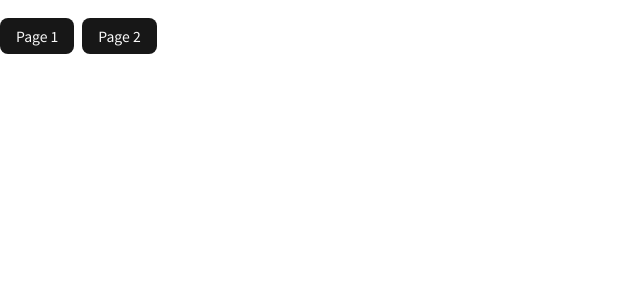
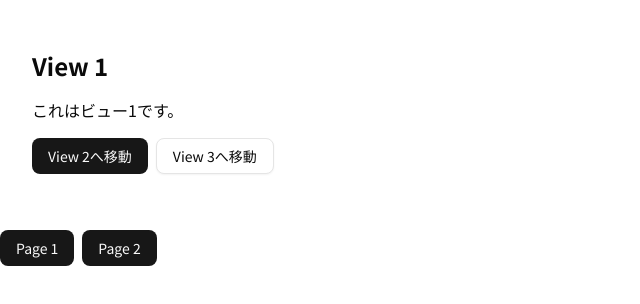
Before and after one commit to 112KA/x-repository-template, a React app in the folder apps/app-nextjs/: page /examples/transitions in a window 1280 px wide. Shown: the part 82-386 px from the top of the page, without its empty margins (0-640 px from the left). Built offline with nearby package versions, Linux system fonts and the light colour scheme.

Commit message:
feat: アニメーション管理のロジックを改善し、不要な参照を削除
feat: ビュー切り替え機能を追加し、ページモックアップを実装

```diff
--- a/apps/app-nextjs/src/app/(examples)/examples/page-mockup/page.tsx
+++ /dev/null
@@ -1,25 +0,0 @@
-'use client'
-
-import { View, ViewTransitionProvider } from '@constraints/transitions'
-import { createFadeStrategy } from '@constraints/transitions/strategies'
-import { View1 } from './views/view-1'
-import { View2 } from './views/view-2'
-import { View3 } from './views/view-3'
-
-export default function PageMockupPage() {
-  return (
-    <ViewTransitionProvider strategy={createFadeStrategy()} initialViewId="view-1">
-      <View id="view-1">
-        <View1 />
-      </View>
-
-      <View id="view-2">
-        <View2 />
-      </View>
-
-      <View id="view-3">
-        <View3 />
-      </View>
-    </ViewTransitionProvider>
-  )
-}
--- a/apps/app-nextjs/src/app/(examples)/examples/transitions/page.tsx
+++ b/apps/app-nextjs/src/app/(examples)/examples/transitions/page.tsx
@@ -1,8 +1,12 @@
 'use client'
 
 import { TransitionLink } from '@constraints/transitions/components/transition-link'
+import { createFadeStrategy, View, ViewTransitionProvider } from '@/app/_constraints/transitions'
 import { Button } from '@/components/ui/button'
 import { cn } from '@/lib/utils'
+import { View1 } from './_views/view-1'
+import { View2 } from './_views/view-2'
+import { View3 } from './_views/view-3'
 
 interface Props {
   className?: string
@@ -17,6 +21,22 @@ function ViewTransitionsIndex({ className }: Props) {
         </p>
       </div>
       <h1 className="text-3xl font-semibold">Page List</h1>
+
+      <ViewTransitionProvider
+        strategy={createFadeStrategy()}
+        initialViewId="view-1"
+      >
+        <View id="view-1">
+          <View1 />
+        </View>
+        <View id="view-2">
+          <View2 />
+        </View>
+        <View id="view-3">
+          <View3 />
+        </View>
+      </ViewTransitionProvider>
+
       <ul className="flex gap-2">
         <li>
           <Button asChild>
--- a/apps/app-nextjs/src/app/_constraints/transitions/hooks/use-transition-provider.ts
+++ b/apps/app-nextjs/src/app/_constraints/transitions/hooks/use-transition-provider.ts
@@ -9,7 +9,6 @@ export function useTransitionProvider(
   onExecute: () => Promise<void> | void,
 ) {
   const containerRef = useRef<HTMLDivElement>(null)
-  const isAnimatingRef = useRef(false)
   const strategyRef = useRef<ViewTransitionStrategy>(strategy)
 
   // strategy の更新
@@ -25,12 +24,6 @@ export function useTransitionProvider(
   // 実行関数（共通）
   const execute = useCallback(
     async () => {
-      if (isAnimatingRef.current)
-        return
-
-      isAnimatingRef.current = true
-
-      try {
       // アニメーション開始
       await strategyRef.current.beforeTransition({
         element: containerRef.current,
@@ -38,16 +31,11 @@ export function useTransitionProvider(
 
       // 実際の遷移処理を実行
       await onExecute()
-      }
-      catch (error) {
-        isAnimatingRef.current = false
-        throw error
-      }
     },
     [onExecute],
   )
 
-  return { containerRef, execute, isAnimatingRef, strategyRef }
+  return { containerRef, execute, strategyRef }
 }
 
 /**
--- a/apps/app-nextjs/src/app/_constraints/transitions/providers/page-transition-provider.tsx
+++ b/apps/app-nextjs/src/app/_constraints/transitions/providers/page-transition-provider.tsx
@@ -19,10 +19,9 @@ export interface PageTransitionProviderProps {
 export function PageTransitionProvider({ children, strategy }: PageTransitionProviderProps) {
   const router = useRouter()
   const pathname = usePathname()
-
-  // 遷移先URL を保持する ref（useCallback で参照するため）
   const hrefRef = useRef<string | null>(null)
   const isReplaceRef = useRef<boolean>(false)
+  const isAnimatingRef = useRef(false)
 
   const onExecute = useCallback(async () => {
     if (hrefRef.current) {
@@ -32,7 +31,7 @@ export function PageTransitionProvider({ children, strategy }: PageTransitionPro
     }
   }, [router])
 
-  const { containerRef, execute, isAnimatingRef, strategyRef } = useTransitionProvider(
+  const { containerRef, execute, strategyRef } = useTransitionProvider(
     strategy,
     onExecute,
   )
@@ -42,14 +41,22 @@ export function PageTransitionProvider({ children, strategy }: PageTransitionPro
 
   const transitionTo = useCallback(
     async (href: string, replace: boolean = false) => {
-      if (href === pathname)
+      if (href === hrefRef.current || isAnimatingRef.current)
         return
 
+      isAnimatingRef.current = true
       hrefRef.current = href
       isReplaceRef.current = replace
-      await execute()
+
+      try {
+        await execute()
+      }
+      catch (error) {
+        isAnimatingRef.current = false
+        throw error
+      }
     },
-    [execute, pathname],
+    [execute],
   )
 
   const routerValue = useMemo(
--- a/apps/app-nextjs/src/app/_constraints/transitions/providers/view-transition-provider.tsx
+++ b/apps/app-nextjs/src/app/_constraints/transitions/providers/view-transition-provider.tsx
@@ -19,6 +19,7 @@ export interface ViewTransitionProviderProps {
 export function ViewTransitionProvider({ children, strategy, initialViewId }: ViewTransitionProviderProps) {
   const [currentViewId, setCurrentViewId] = useState<string | null>(initialViewId ?? null)
   const strategyRef = useRef<ViewTransitionStrategy>(strategy)
+  const isAnimatingRef = useRef(false)
   const pendingViewRef = useRef<string | null>(null)
 
   const onExecute = useCallback(async () => {
@@ -31,7 +32,7 @@ export function ViewTransitionProvider({ children, strategy, initialViewId }: Vi
     pendingViewRef.current = null
   }, [])
 
-  const { containerRef, execute, isAnimatingRef } = useTransitionProvider(
+  const { containerRef, execute } = useTransitionProvider(
     strategy,
     onExecute,
   )
@@ -40,14 +41,21 @@ export function ViewTransitionProvider({ children, strategy, initialViewId }: Vi
 
   const switchView = useCallback(
     async (toViewId: string) => {
-      if (toViewId === currentViewId || isAnimatingRef.current)
+      if (toViewId === pendingViewRef.current || isAnimatingRef.current)
         return
 
+      isAnimatingRef.current = true
       pendingViewRef.current = toViewId
 
-      await execute()
+      try {
+        await execute()
+      }
+      catch (error) {
+        isAnimatingRef.current = false
+        throw error
+      }
     },
-    [currentViewId, execute],
+    [execute],
   )
 
   const value = useMemo(
```
Also changed, not shown: apps/app-nextjs/src/app/(examples)/examples/transitions/_views/view-1.tsx (renamed from apps/app-nextjs/src/app/(examples)/examples/page-mockup/views/view-1.tsx), apps/app-nextjs/src/app/(examples)/examples/transitions/_views/view-2.tsx (renamed from apps/app-nextjs/src/app/(examples)/examples/page-mockup/views/view-2.tsx), apps/app-nextjs/src/app/(examples)/examples/transitions/_views/view-3.tsx (renamed from apps/app-nextjs/src/app/(examples)/examples/page-mockup/views/view-3.tsx). Lines whose indentation alone changed are shown as unchanged.
